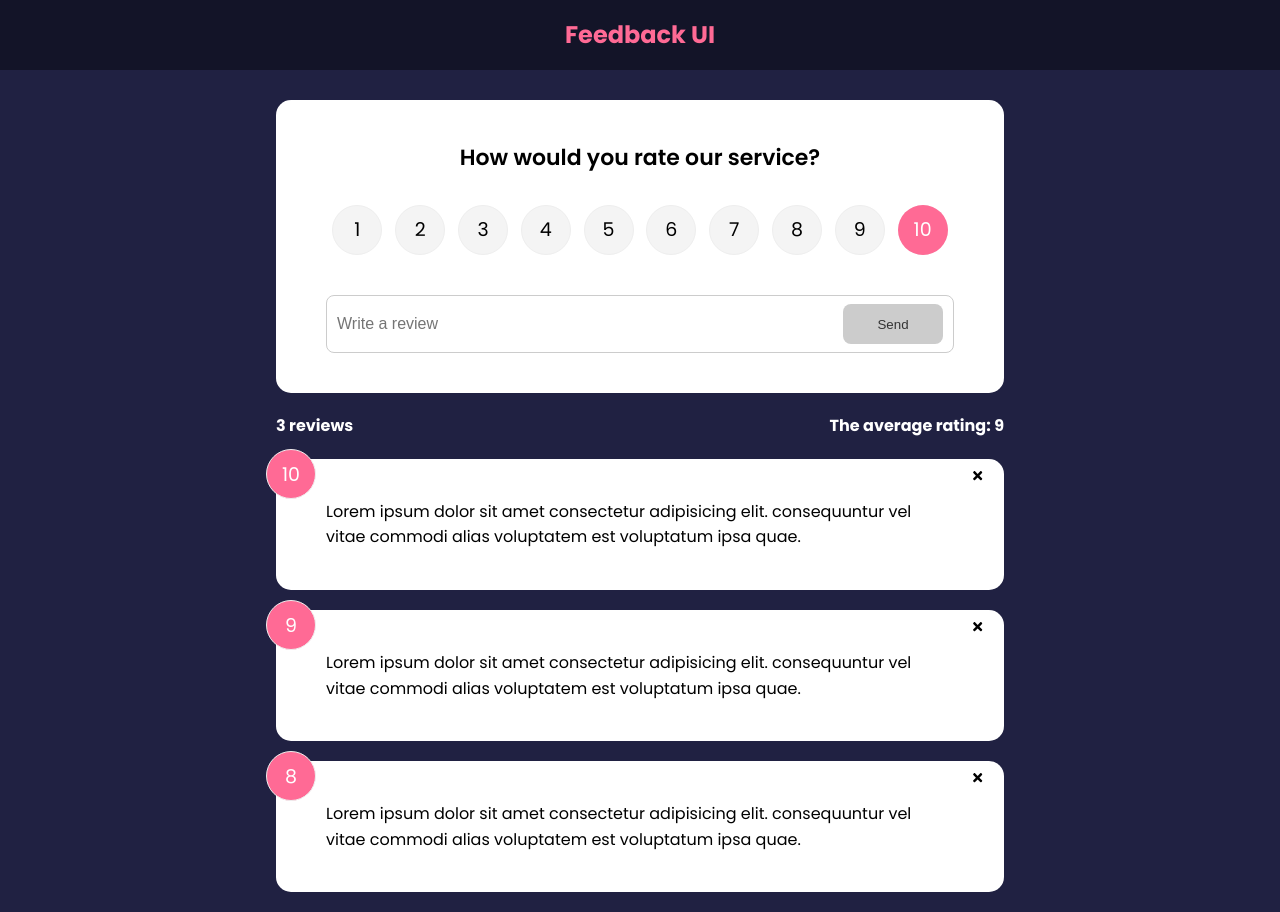
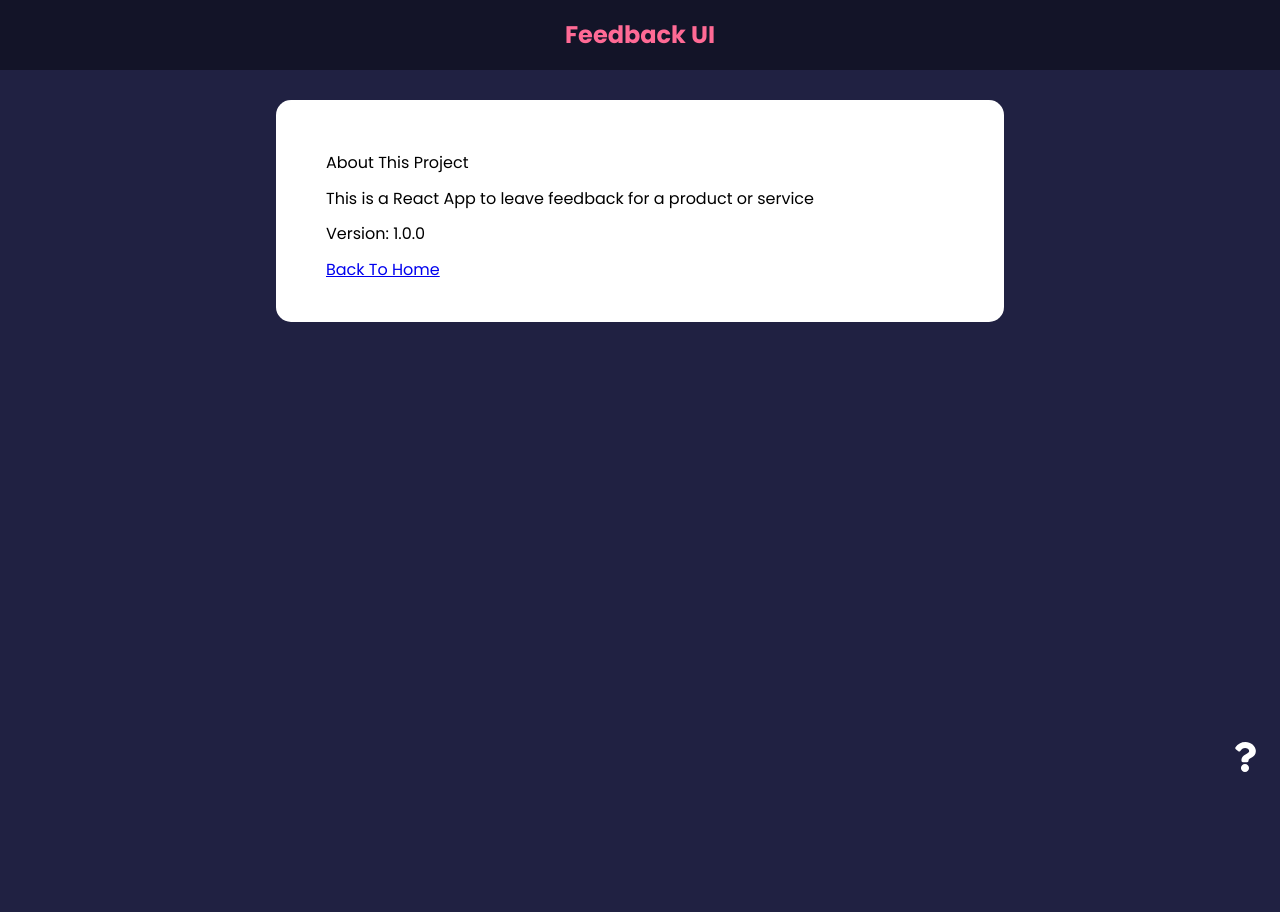
Before and after one commit to mfazans23/feedback-app, a React (Create React App) app: page /about in a window 1280 px wide. After the commit the page ends 800 px from the top, so only its background shows below. Built offline with nearby package versions, Linux system fonts and the light colour scheme; the HTML template or start-up script is replaced by a standard one.

Commit message:
Implement context API

```diff
--- a/src/App.js
+++ b/src/App.js
@@ -1,9 +1,13 @@
 import { v4 as uuidv4 } from 'uuid'
 import { useState } from 'react'
+import { BrowserRouter as Router, Routes, Route } from 'react-router-dom'
 import Header from './components/Header'
 import FeedbackList from './components/FeedbackList'
 import FeedbackStats from './components/FeedbackStats'
 import FeedbackForm from './components/FeedbackForm'
+import AboutIconLink from './components/AboutIconLink'
+import AboutPage from './pages/AboutPage'
+import { FeedbackProvider } from './context/FeedbackContext'
 import FeedbackData from './data/FeedbackData'
 
 function App() {
@@ -20,14 +24,31 @@
     setFeedback([newFeedback, ...feedback])
   }
   return (
-    <>
-      <Header />
-      <div className='container'>
-        <FeedbackForm handleAdd={addFeedback} />
-        <FeedbackStats feedback={feedback} />
-        <FeedbackList feedback={feedback} handleDelete={deleteFeedback} />
-      </div>
-    </>
+    <FeedbackProvider>
+      <Router>
+        <Header />
+        <div className='container'>
+          <Routes>
+            <Route
+              exact
+              path='/'
+              element={
+                <>
+                  <FeedbackForm handleAdd={addFeedback} />
+                  <FeedbackStats feedback={feedback} />
+                  <FeedbackList
+                    feedback={feedback}
+                    handleDelete={deleteFeedback}
+                  />
+                </>
+              }
+            ></Route>
+            <Route path='/about' element={<AboutPage />} />
+          </Routes>
+          <AboutIconLink />
+        </div>
+      </Router>
+    </FeedbackProvider>
   )
 }
 
--- /dev/null
+++ b/src/components/AboutIconLink.jsx
@@ -0,0 +1,15 @@
+import React from 'react'
+import { FaQuestion } from 'react-icons/fa'
+import { Link } from 'react-router-dom'
+
+function AboutIconLink() {
+  return (
+    <div className='about-link'>
+      <Link to='/about'>
+        <FaQuestion size={30} />
+      </Link>
+    </div>
+  )
+}
+
+export default AboutIconLink
--- /dev/null
+++ b/src/context/FeedbackContext.jsx
@@ -0,0 +1,25 @@
+import { createContext, useState } from 'react'
+
+const FeedbackContext = createContext()
+
+export const FeedbackProvider = ({ children }) => {
+  const [feedback, setFeedback] = useState([
+    {
+      id: 1,
+      text: 'This is item from context',
+      rating: 10,
+    },
+  ])
+
+  return (
+    <FeedbackContext.Provider
+      value={{
+        feedback,
+      }}
+    >
+      {children}
+    </FeedbackContext.Provider>
+  )
+}
+
+export default FeedbackContext
--- a/src/index.css
+++ b/src/index.css
@@ -186,7 +186,7 @@
 }
 
 .about-link {
-  position: absolute;
+  position: fixed;
   bottom: 20px;
   right: 20px;
   color: #fff;
--- a/src/pages/AboutPage.jsx
+++ b/src/pages/AboutPage.jsx
@@ -1,7 +1,18 @@
 import React from 'react'
+import { Link } from 'react-router-dom'
+import Card from '../components/shared/Card'
 
 function AboutPage() {
-  return <div>AboutPage</div>
+  return (
+    <Card>
+      <div className='about'>
+        <p>About This Project</p>
+        <p>This is a React App to leave feedback for a product or service</p>
+        <p>Version: 1.0.0</p>
+        <Link to='/'>Back To Home</Link>
+      </div>
+    </Card>
+  )
 }
 
 export default AboutPage
```
